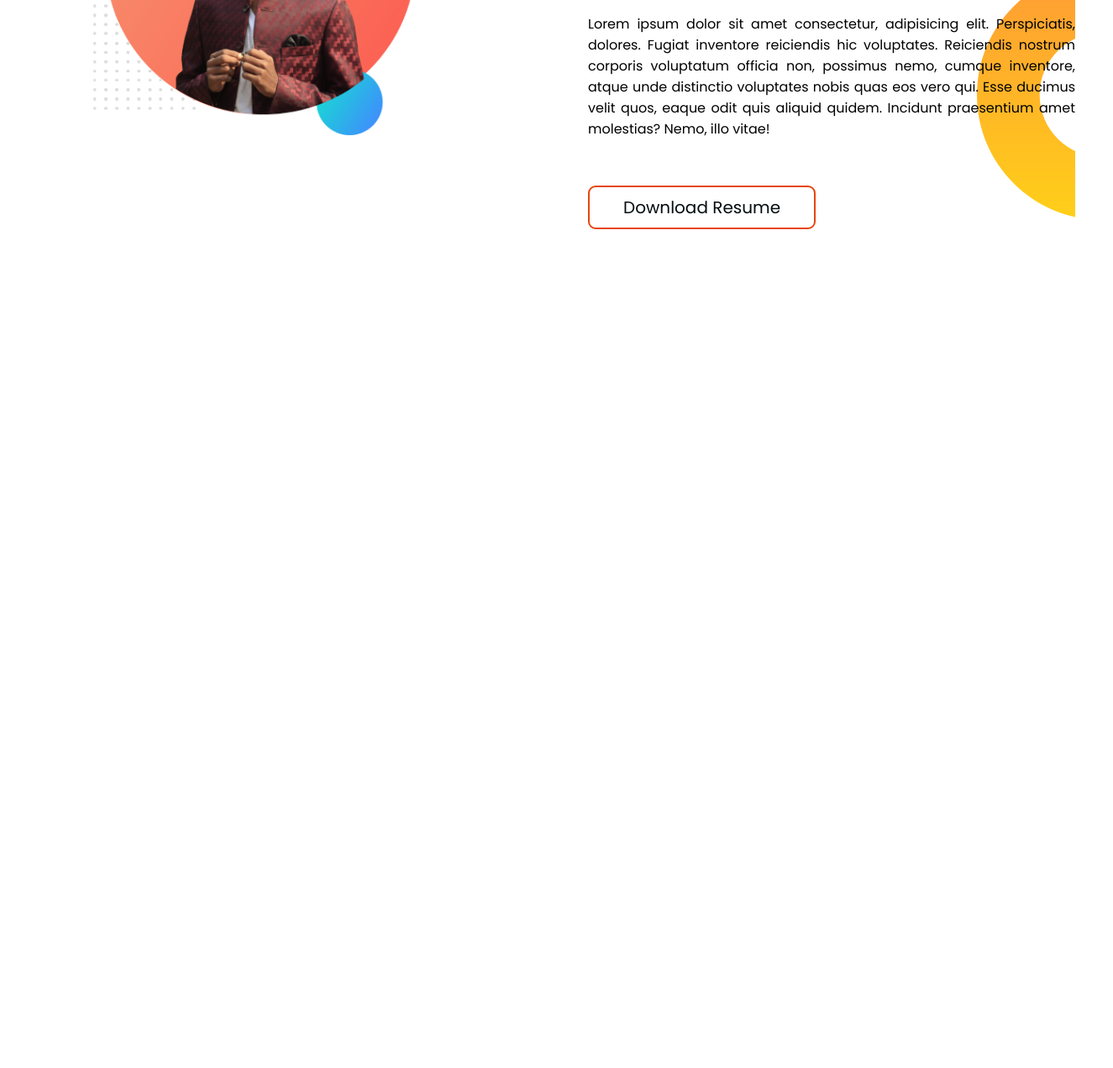
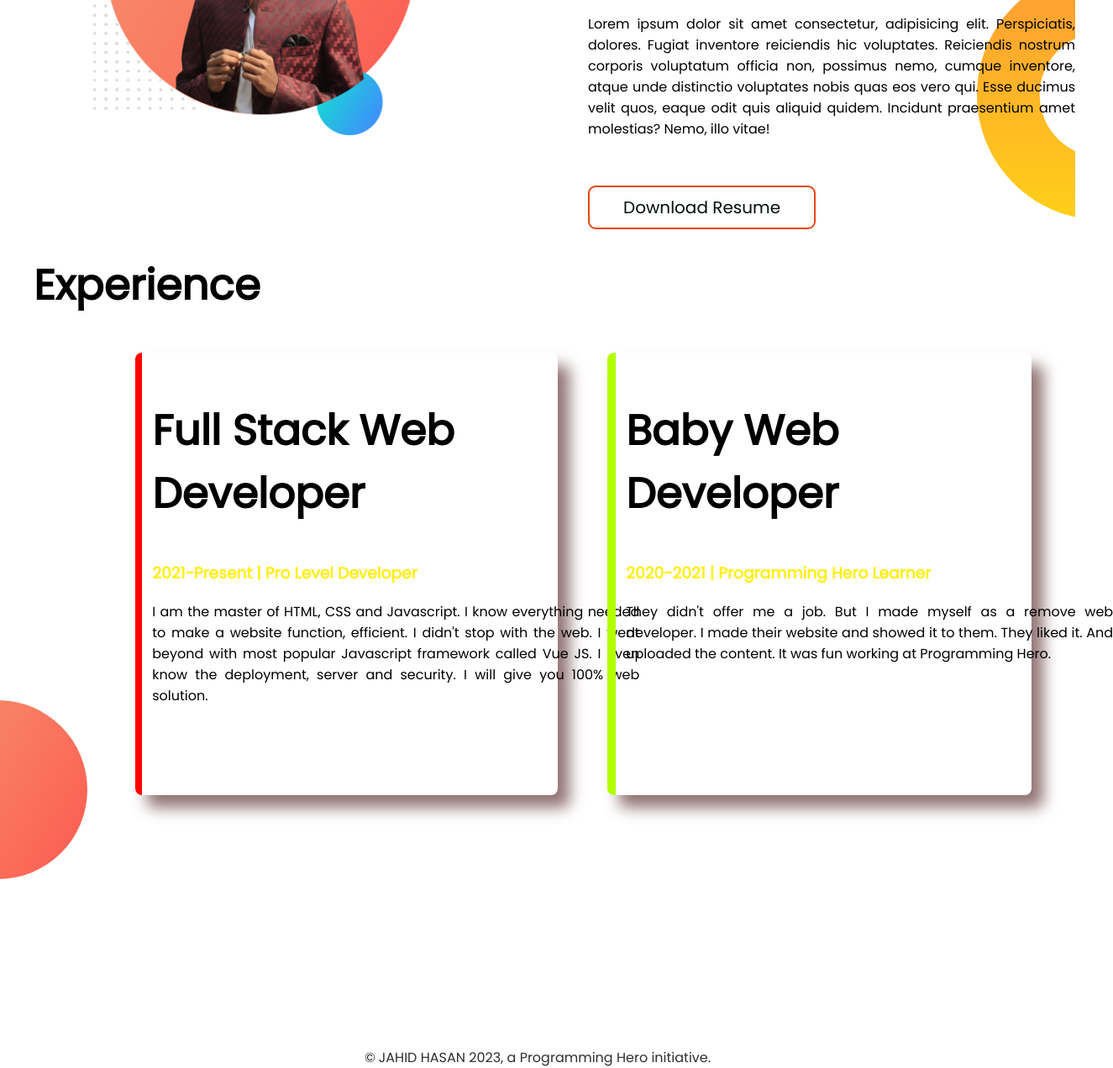
Before and after one commit to jahidhasanmozumdar/Developer_portfolio, a plain HTML site: page index.html in a window 1280 px wide. Shown: the part 1001-2273 px from the top of the page at 84% size, 1325 px wide, since content can reach past the window. Before the commit the page ends 1274 px from the top, so only its background shows below. Drawn offline with Linux system fonts and the light colour scheme.

Commit message:
developer portfolio complete

```diff
--- a/index.html
+++ b/index.html
@@ -35,6 +35,22 @@
             <a class="btn_style" target="blank" href="#">Download Resume</a>
         </div>
     </section>
+    <section>
+        <h1 id="exp">Experience</h1>
+        <div class="exp_container">
+            <div class="use_shadow side_border">
+                <h1>Full Stack Web Developer</h1>
+                <h3 class="name_color">2021-Present | Pro Level Developer</h3>
+                <p class="p_style">I am the master of HTML, CSS and Javascript. I know everything needed to make a website function, efficient. I didn't stop with the web. I went beyond with most popular Javascript framework called Vue JS. I even know the deployment, server and security. I will give you 100% web solution.</p>
+            </div>
+            <div  class="use_shadow side_border_1">
+                <h1>Baby Web Developer</h1>
+                <h3 class="name_color ">2020-2021 | Programming Hero Learner</h3>
+                <p class="p_style">They didn't offer me a job. But I made myself as a remove web developer. I made their website and showed it to them. They liked it. And uploaded the content. It was fun working at Programming Hero.</p>
+            </div>
+        </div>
+    </section>
 
 </body>
+<footer>© JAHID HASAN 2023, a Programming Hero initiative.</footer>
 </html>
--- a/style.css
+++ b/style.css
@@ -54,3 +54,34 @@ h1{
   height: 200px;
   text-align: justify;
 }
+.exp_container{
+    display: flex;
+    padding-left: 8%;
+    background-image: url(images/exp-bg.png);
+    background-repeat: no-repeat;
+    background-position: left bottom;
+}
+.use_shadow{
+    width:40%;
+    margin-left:5%;
+    padding:15px 12px;
+    box-shadow: 14px 15px  18px #927474;
+    border-radius: 8px;
+    margin-bottom: 100px;
+}
+.side_border{
+    border-left: 8px solid #ff0000;
+}
+.side_border_1{
+    border-left: 10px solid #b3ff01;
+}
+#exp{
+    margin-left: 40px;
+}
+footer{
+    color: #080806d8;
+   margin-top: 200px;
+    text-align: center;
+    font-size: 1rem;
+
+}
```
